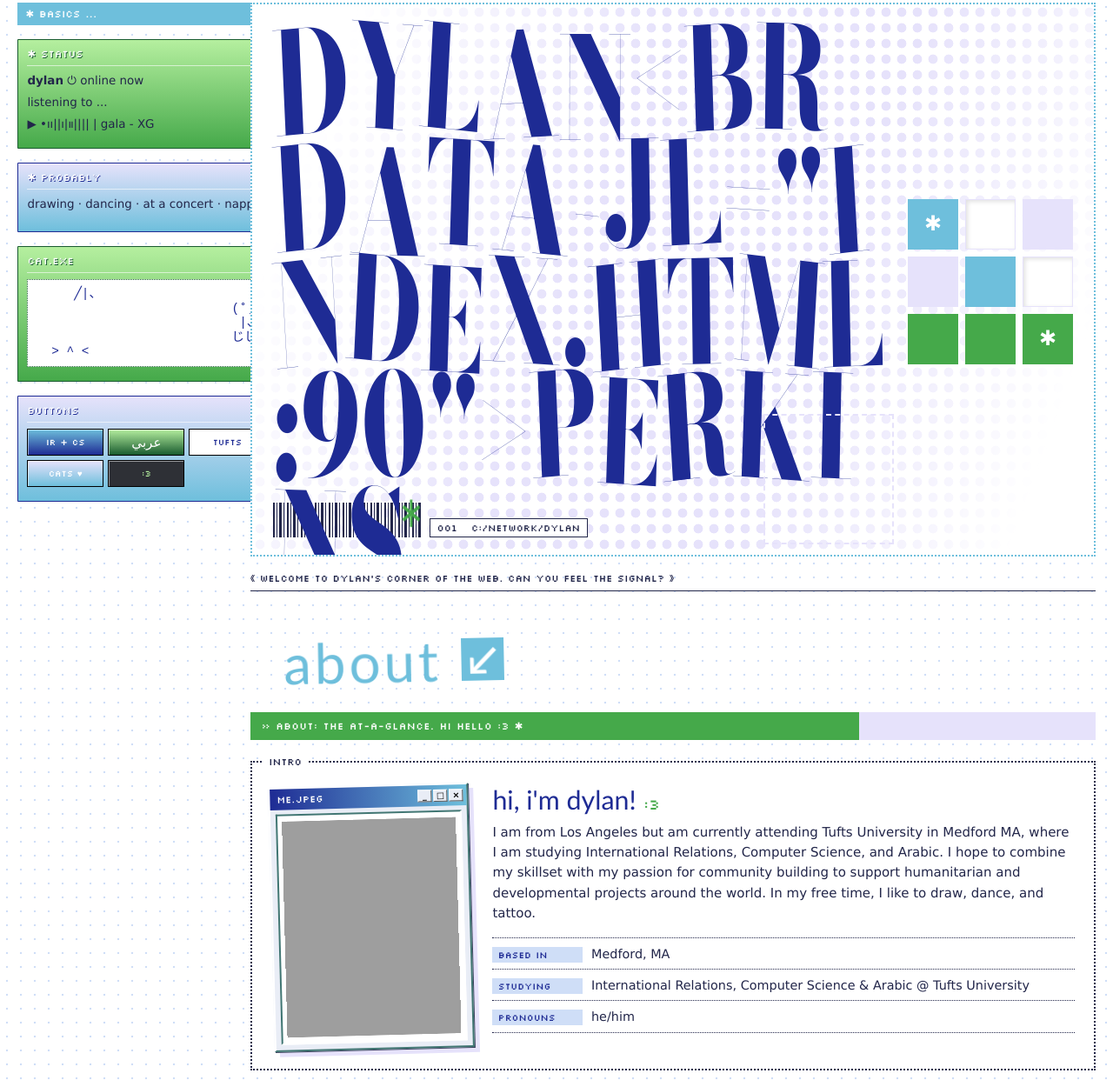
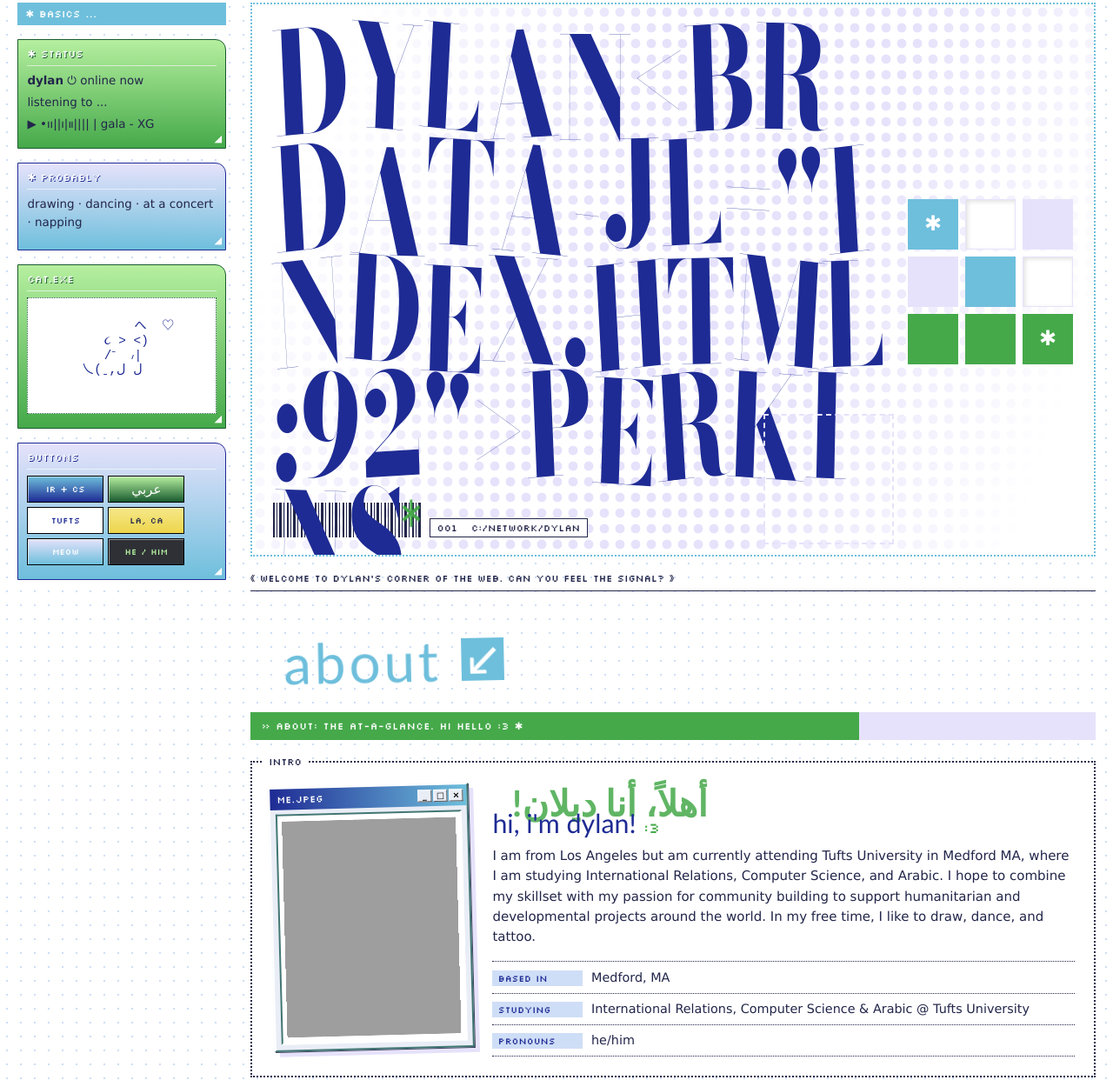
Before and after one commit to dperki01/website, a plain HTML site: page index.html in a window 1280 px wide. Shown: the part 128-1370 px from the top of the page at 87% size. Drawn offline with nearby package versions, Linux system fonts and the light colour scheme; grey boxes are pictures that could not be loaded; a small style sheet from the web is missing; a web font is replaced by a local one.

Commit message:
changes !

```diff
--- a/index.html
+++ b/index.html
@@ -62,11 +62,13 @@
 
       <section class="side-panel">
         <h2>cat.exe</h2>
-<pre class="ascii-cat" aria-label="ASCII cat">     ╱|、
-                          (˚ˎ 。7
-                           |、˜〵
-                          じしˍ,)ノ
-  &gt; ^ &lt;</pre>
+<pre class="ascii-cat" aria-label="ASCII cat">
+             へ  ♡
+         ૮ > <)
+         /⁻  ៸|
+      乀(ˍ,ل ل
+
+  </pre>
       </section>
 
       <section class="side-panel side-panel--blue">
@@ -75,9 +77,9 @@
           <span class="badge">IR + CS</span>
           <span class="badge" lang="ar">عربي</span>
           <span class="badge">tufts</span>
-          <span class="badge">html ok</span>
-          <span class="badge">cats ♥</span>
-          <span class="badge">:3</span>
+          <span class="badge">la, ca</span>
+          <span class="badge">meow</span>
+          <span class="badge">he / him</span>
         </div>
       </section>
     </aside>
@@ -125,7 +127,10 @@
           </div>
 
           <div class="about__text">
-            <h2>hi, i'm dylan!</h2>
+            <div class="hello">
+              <p class="hello__ar" lang="ar" dir="rtl" aria-hidden="true">أهلاً، أنا ديلان!</p>
+              <h2>hi, i'm dylan!</h2>
+            </div>
             <p>I am from Los Angeles but am currently attending Tufts University in Medford MA, where I am studying International Relations, Computer Science, and Arabic. I hope to combine my skillset with my passion for community building to support humanitarian and developmental projects around the world. In my free time, I like to draw, dance, and tattoo.</p>
             <ul class="facts">
               <li><b>based in</b> Medford, MA</li>
--- a/style.css
+++ b/style.css
@@ -337,6 +337,30 @@ main {
   font-size: 0.7rem;
   text-transform: uppercase;
   background: #fff;
+}
+
+.hello {
+  position: relative;
+  isolation: isolate;
+  padding-block-start: 1.7rem;
+  margin-block-end: 0.6rem;
+}
+.hello h2 { margin-block-end: 0; }
+
+.hello__ar {
+  position: absolute;
+  top: 0;
+  left: 1.4rem;
+  z-index: -1;
+  margin: 0;
+  white-space: nowrap;
+  font-family: var(--font-display);
+  font-weight: 600;
+  font-size: 2.6rem;
+  line-height: 1;
+  color: #45a94a;
+  opacity: 0.85;
+  pointer-events: none;
 }
 
 /* ---- Win98-style window ---- */
```
